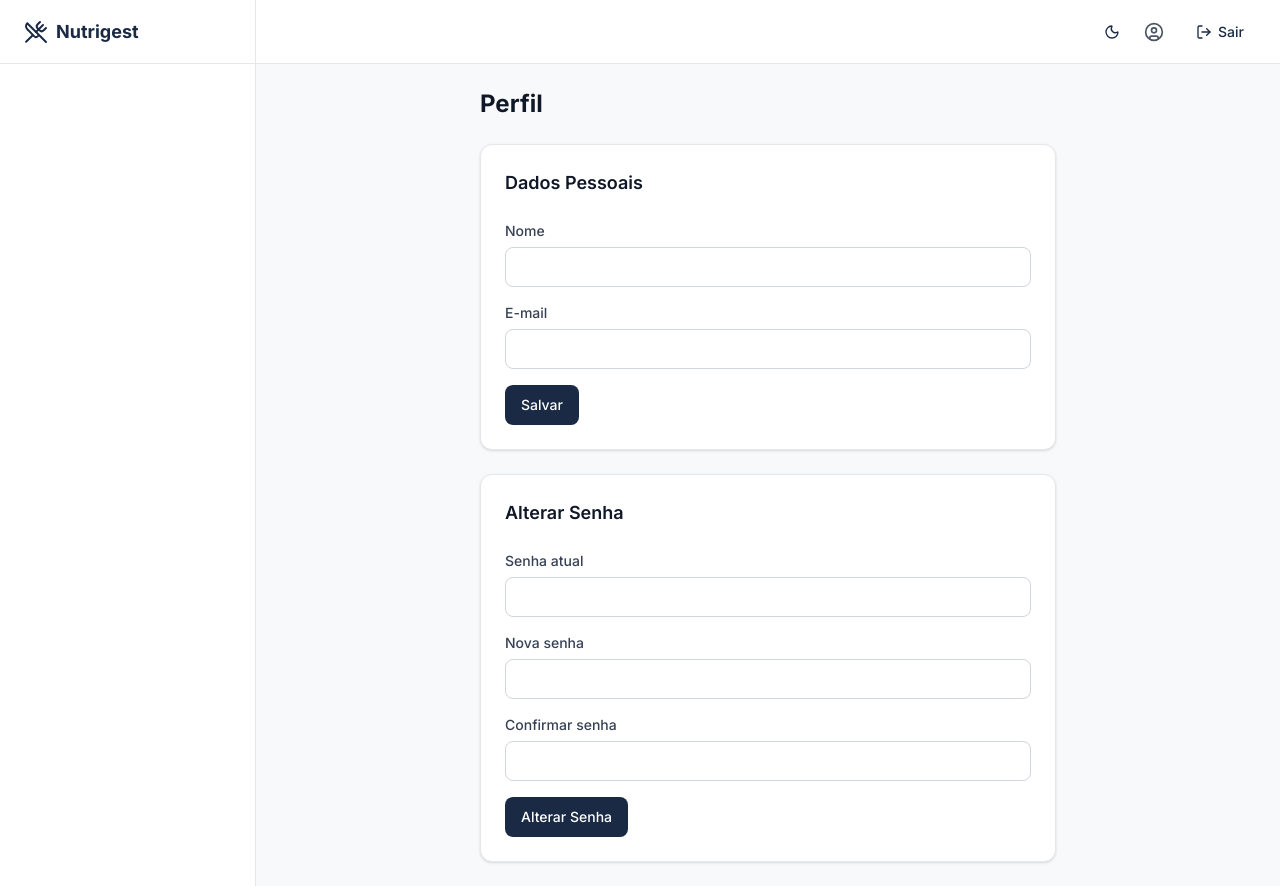
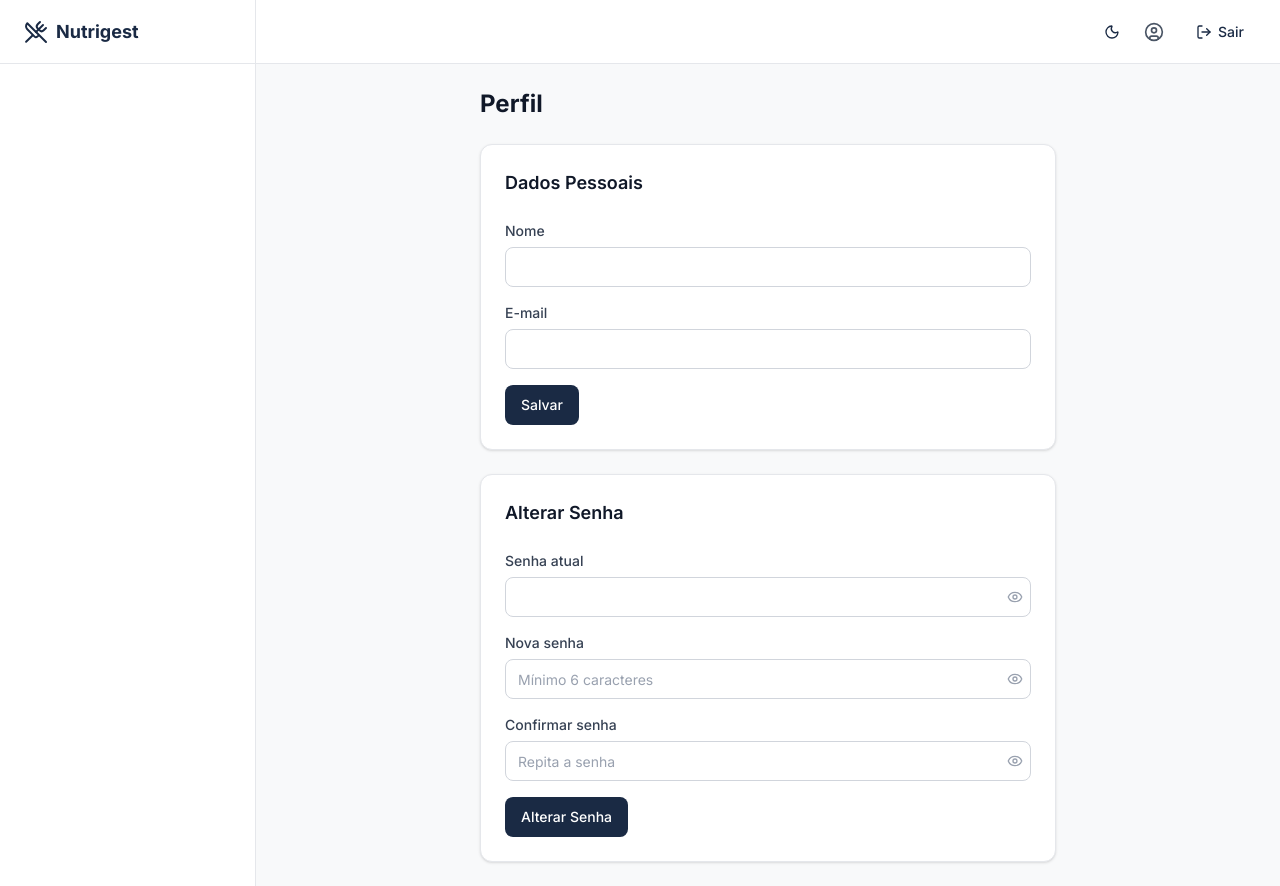
Before and after one commit to BrunoRaposoo/nutrigest, a React (Vite) app in the folder apps/web/: page /app/perfil in a window 1280 px wide. Built offline with nearby package versions, Linux system fonts and the light colour scheme.

Commit message:
feat: add PasswordInput component with show/hide toggle for all password fields

```diff
--- /dev/null
+++ b/apps/web/src/components/ui/password-input.tsx
@@ -0,0 +1,62 @@
+import { Eye, EyeOff } from 'lucide-react';
+import { forwardRef, type InputHTMLAttributes, useState } from 'react';
+import { cn } from '../../lib/utils';
+
+interface PasswordInputProps extends InputHTMLAttributes<HTMLInputElement> {
+  label?: string;
+  error?: string;
+}
+
+const PasswordInput = forwardRef<HTMLInputElement, PasswordInputProps>(
+  ({ className, label, error, id, type: _type, ...props }, ref) => {
+    const [show, setShow] = useState(false);
+
+    return (
+      <div className="space-y-1.5">
+        {label && (
+          <label
+            htmlFor={id}
+            className="block text-sm font-medium text-gray-700 dark:text-gray-300"
+          >
+            {label}
+          </label>
+        )}
+        <div className="relative">
+          <input
+            ref={ref}
+            id={id}
+            type={show ? 'text' : 'password'}
+            className={cn(
+              'flex h-10 w-full rounded-lg border bg-white px-3 py-2 pr-10 text-sm placeholder:text-gray-400',
+              'focus:outline-none focus:ring-2 focus:ring-gold-500/50 focus:border-gold-500',
+              'dark:bg-navy-800 dark:text-gray-100 dark:border-gray-700',
+              error
+                ? 'border-red-500 focus:ring-red-500/50'
+                : 'border-gray-300 dark:border-gray-700',
+              className,
+            )}
+            {...props}
+          />
+          <button
+            type="button"
+            onClick={() => setShow((prev) => !prev)}
+            className="absolute right-2 top-1/2 -translate-y-1/2 text-gray-400 hover:text-gray-600 dark:hover:text-gray-300 transition-colors"
+            aria-label={show ? 'Esconder senha' : 'Mostrar senha'}
+            tabIndex={-1}
+          >
+            {show ? (
+              <EyeOff className="h-4 w-4" />
+            ) : (
+              <Eye className="h-4 w-4" />
+            )}
+          </button>
+        </div>
+        {error && <p className="text-xs text-red-500">{error}</p>}
+      </div>
+    );
+  },
+);
+PasswordInput.displayName = 'PasswordInput';
+
+export type { PasswordInputProps };
+export { PasswordInput };
--- a/apps/web/src/pages/app/profile.tsx
+++ b/apps/web/src/pages/app/profile.tsx
@@ -10,6 +10,7 @@ import {
   CardTitle,
 } from '../../components/ui/card';
 import { Input } from '../../components/ui/input';
+import { PasswordInput } from '../../components/ui/password-input';
 import { useAuth } from '../../contexts/auth-context';
 import { api } from '../../lib/api';
 
@@ -127,24 +128,23 @@ export default function Profile() {
                 {passwordMsg}
               </div>
             )}
-            <Input
+            <PasswordInput
               id="currentPassword"
-              type="password"
               label="Senha atual"
               error={passwordForm.formState.errors.currentPassword?.message}
               {...passwordForm.register('currentPassword')}
             />
-            <Input
+            <PasswordInput
               id="newPassword"
-              type="password"
               label="Nova senha"
+              placeholder="Mínimo 6 caracteres"
               error={passwordForm.formState.errors.newPassword?.message}
               {...passwordForm.register('newPassword')}
             />
-            <Input
+            <PasswordInput
               id="confirmPassword"
-              type="password"
               label="Confirmar senha"
+              placeholder="Repita a senha"
               error={passwordForm.formState.errors.confirmPassword?.message}
               {...passwordForm.register('confirmPassword')}
             />
--- a/apps/web/src/pages/auth/login.tsx
+++ b/apps/web/src/pages/auth/login.tsx
@@ -11,6 +11,7 @@ import {
   CardTitle,
 } from '../../components/ui/card';
 import { Input } from '../../components/ui/input';
+import { PasswordInput } from '../../components/ui/password-input';
 import { useAuth } from '../../contexts/auth-context';
 
 const loginSchema = z.object({
@@ -78,9 +79,8 @@ export default function Login() {
             error={errors.email?.message}
             {...register('email')}
           />
-          <Input
+          <PasswordInput
             id="password"
-            type="password"
             label="Senha"
             placeholder="Sua senha"
             error={errors.password?.message}
--- a/apps/web/src/pages/auth/register.tsx
+++ b/apps/web/src/pages/auth/register.tsx
@@ -11,6 +11,7 @@ import {
   CardTitle,
 } from '../../components/ui/card';
 import { Input } from '../../components/ui/input';
+import { PasswordInput } from '../../components/ui/password-input';
 import { useAuth } from '../../contexts/auth-context';
 
 const registerSchema = z
@@ -85,17 +86,15 @@ export default function Register() {
             error={errors.email?.message}
             {...register('email')}
           />
-          <Input
+          <PasswordInput
             id="password"
-            type="password"
             label="Senha"
             placeholder="Mínimo 6 caracteres"
             error={errors.password?.message}
             {...register('password')}
           />
-          <Input
+          <PasswordInput
             id="confirmPassword"
-            type="password"
             label="Confirmar senha"
             placeholder="Repita a senha"
             error={errors.confirmPassword?.message}
--- a/apps/web/src/pages/auth/reset-password.tsx
+++ b/apps/web/src/pages/auth/reset-password.tsx
@@ -10,7 +10,7 @@ import {
   CardHeader,
   CardTitle,
 } from '../../components/ui/card';
-import { Input } from '../../components/ui/input';
+import { PasswordInput } from '../../components/ui/password-input';
 import { api } from '../../lib/api';
 
 const resetSchema = z
@@ -77,17 +77,15 @@ export default function ResetPassword() {
               {error}
             </div>
           )}
-          <Input
+          <PasswordInput
             id="password"
-            type="password"
             label="Nova senha"
             placeholder="Mínimo 6 caracteres"
             error={errors.password?.message}
             {...register('password')}
           />
-          <Input
+          <PasswordInput
             id="confirmPassword"
-            type="password"
             label="Confirmar senha"
             placeholder="Repita a senha"
             error={errors.confirmPassword?.message}
```
Also changed, not shown: 3 other files (tests, documents, lock files or other folders).
